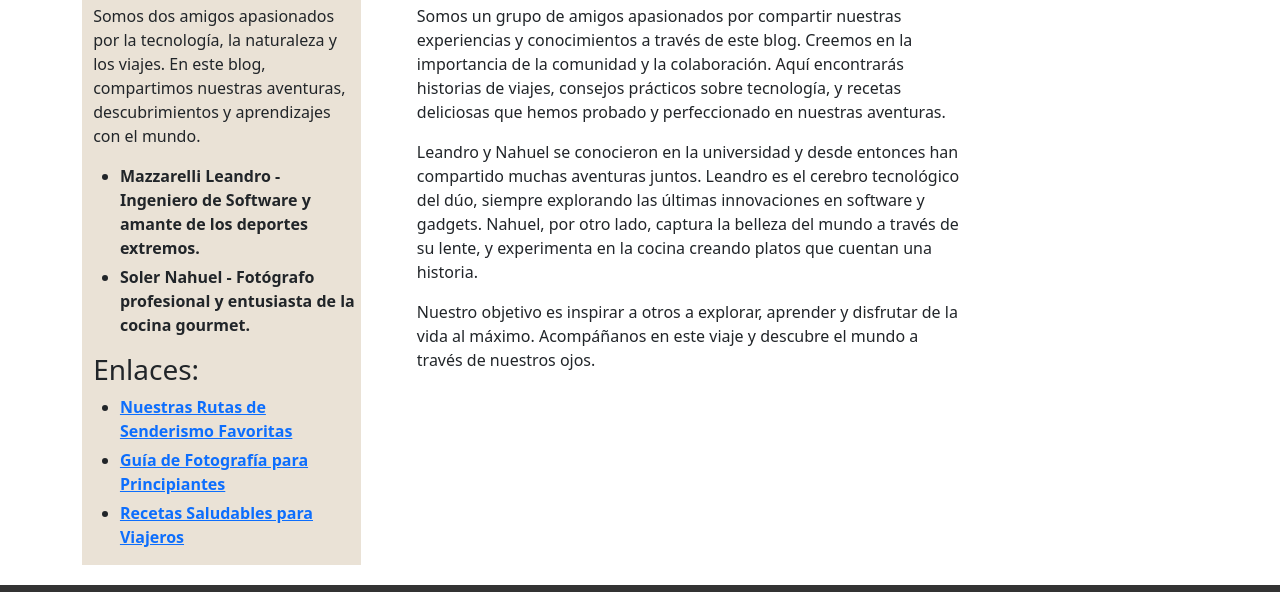
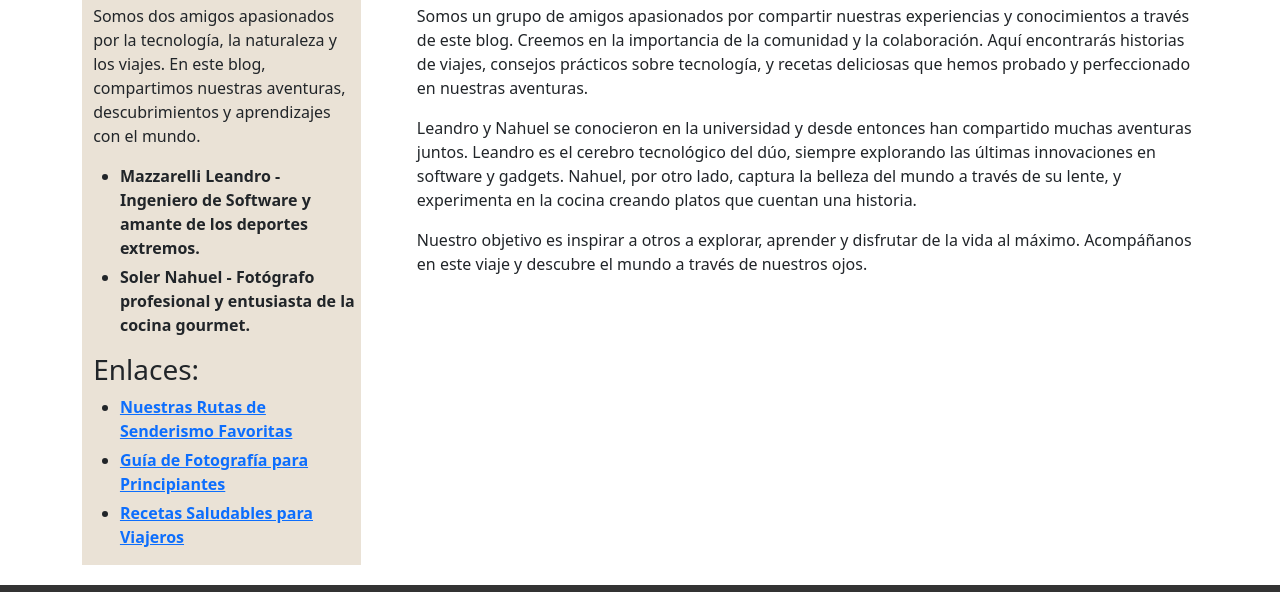
Before and after one commit to naahue/desarrollo, a plain HTML site: page sobre_nosotros.html in a window 1280 px wide. Shown: the part 202-794 px from the top of the page. Drawn offline with nearby package versions, Linux system fonts and the light colour scheme.

Commit message:
Update sobre_nosotros.html

```diff
--- a/sobre_nosotros.html
+++ b/sobre_nosotros.html
@@ -36,13 +36,10 @@
             </ul>
         </aside>
         <section>
-            <section id="sobre-nosotros">
                 <h2>Sobre Nosotros</h2>
                 <p>Somos un grupo de amigos apasionados por compartir nuestras experiencias y conocimientos a través de este blog. Creemos en la importancia de la comunidad y la colaboración. Aquí encontrarás historias de viajes, consejos prácticos sobre tecnología, y recetas deliciosas que hemos probado y perfeccionado en nuestras aventuras.</p>
                 <p>Leandro y Nahuel se conocieron en la universidad y desde entonces han compartido muchas aventuras juntos. Leandro es el cerebro tecnológico del dúo, siempre explorando las últimas innovaciones en software y gadgets. Nahuel, por otro lado, captura la belleza del mundo a través de su lente, y experimenta en la cocina creando platos que cuentan una historia.</p>
                 <p>Nuestro objetivo es inspirar a otros a explorar, aprender y disfrutar de la vida al máximo. Acompáñanos en este viaje y descubre el mundo a través de nuestros ojos.</p>
-            </section>
-
         </section>
     </div>
     <footer>
```
